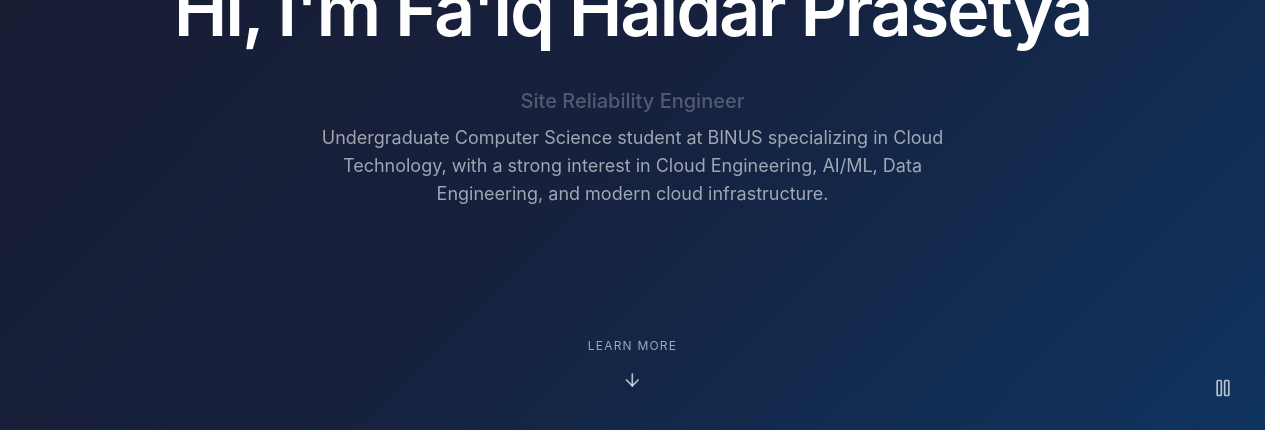
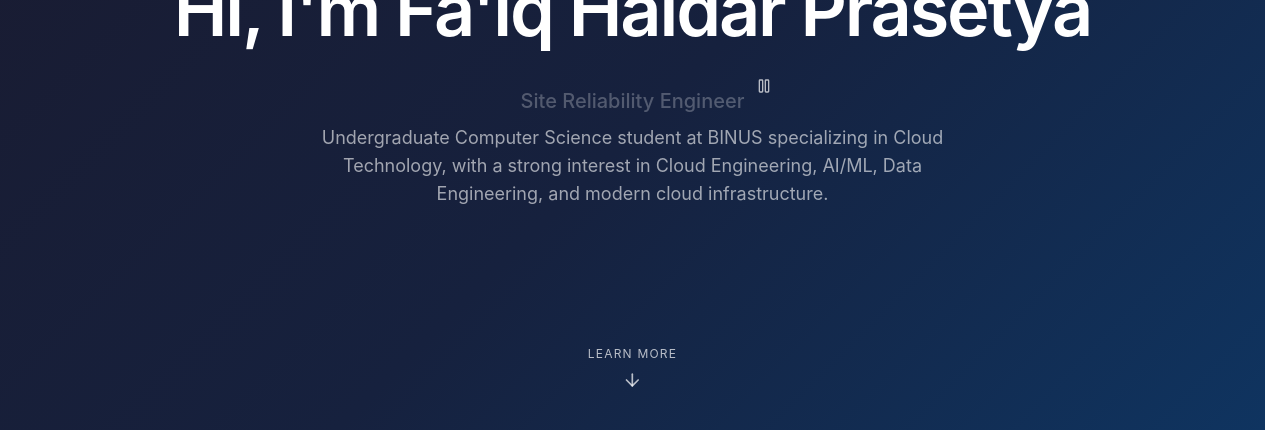
Before and after one commit to nomedcode/portfolio, a Next.js app: page / in a window 1280 px wide. Shown: the part 370-802 px from the top of the page. Built offline with nearby package versions, Linux system fonts and the light colour scheme.

Commit message:
fix(hero): one Learn more button, pause beside the role; neutral skills prompt

```diff
--- a/src/components/sections/Hero.tsx
+++ b/src/components/sections/Hero.tsx
@@ -73,7 +73,7 @@ export function Hero({ photo }: { photo?: string }) {
     <section
       ref={sectionRef}
       id="top"
-      role="region"
+
       aria-label="Introduction"
       className="relative min-h-svh overflow-hidden bg-deep text-white [--c-ring:#2997ff]"
     >
@@ -120,10 +120,16 @@ export function Hero({ photo }: { photo?: string }) {
             >
               Hi, I&apos;m {profile.fullName}
             </h1>
-            <div className="hero-rise relative grid w-full max-w-5xl [animation-delay:200ms]">
-              <div aria-hidden="true" className="invisible col-start-1 row-start-1">
+            <div className="hero-rise relative grid w-fit max-w-full [animation-delay:200ms]">
+              {/* All roles share one grid cell: the widest sets the width, one line sets the height, and the pause button hangs off that edge. */}
+              <div
+                aria-hidden="true"
+                className="invisible col-start-1 row-start-1 grid text-lg font-medium md:text-xl"
+              >
                 {profile.roles.map((role) => (
-                  <span key={role}>{role}</span>
+                  <span key={role} className="col-start-1 row-start-1">
+                    {role}
+                  </span>
                 ))}
               </div>
               <p
@@ -148,6 +154,20 @@ export function Hero({ photo }: { photo?: string }) {
                   {activeRole}
                 </m.span>
               </p>
+              {!reduce && (
+                <button
+                  type="button"
+                  aria-label={paused ? "Play role rotation" : "Pause role rotation"}
+                  onClick={() => setPaused((p) => !p)}
+                  className="press hit-area absolute left-full top-1/2 ml-1 -translate-y-1/2 rounded-full p-2 text-white/70 hover:bg-white/10 hover:text-white"
+                >
+                  {paused ? (
+                    <Play className="h-4 w-4" aria-hidden />
+                  ) : (
+                    <Pause className="h-4 w-4" aria-hidden />
+                  )}
+                </button>
+              )}
             </div>
             <p className="hero-rise w-full max-w-2xl text-base text-white/60 [animation-delay:300ms] md:text-lg">
               {profile.about}
@@ -156,33 +176,14 @@ export function Hero({ photo }: { photo?: string }) {
         </div>
       </m.div>
 
-      <div className="absolute bottom-8 left-1/2 flex -translate-x-1/2 flex-col items-center gap-2">
-        <p className="text-xs uppercase tracking-widest text-white/60">
-          LEARN MORE
-        </p>
       <button
         type="button"
-          aria-label="Learn more"
         onClick={scrollToProjects}
-          className="press hit-area rounded-full p-2 text-white/70 hover:bg-white/10 hover:text-white"
+        className="press hit-area absolute bottom-8 left-1/2 -translate-x-1/2 flex-col gap-2 rounded-2xl px-4 py-2 text-white/70 hover:bg-white/10 hover:text-white"
       >
+        <span className="text-xs uppercase tracking-widest">Learn more</span>
         <ArrowDown className="h-5 w-5" aria-hidden />
       </button>
-      </div>
-      {!reduce && (
-        <button
-          type="button"
-          aria-label={paused ? "Play role rotation" : "Pause role rotation"}
-          onClick={() => setPaused((p) => !p)}
-          className="press hit-area absolute bottom-6 right-6 rounded-full p-2 text-white/70 hover:bg-white/10 hover:text-white"
-        >
-          {paused ? (
-            <Play className="h-5 w-5" aria-hidden />
-          ) : (
-            <Pause className="h-5 w-5" aria-hidden />
-          )}
-        </button>
-      )}
     </section>
   );
 }
--- a/src/components/sections/SkillsBanner.tsx
+++ b/src/components/sections/SkillsBanner.tsx
@@ -100,7 +100,7 @@ export function SkillsBanner() {
                   Skills
                 </h2>
                 <p className="mt-3 text-sm text-muted">
-                  Click to see all
+                  View all skills
                 </p>
               </div>
               <m.ul
```
Also changed, not shown: 2 other files (tests, documents, lock files or other folders). Lines whose indentation alone changed are shown as unchanged.
